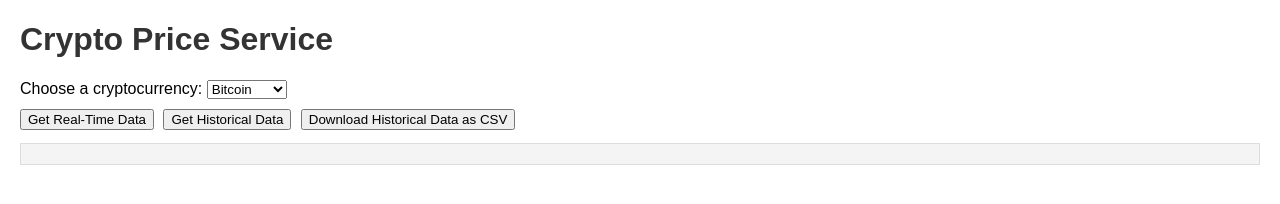
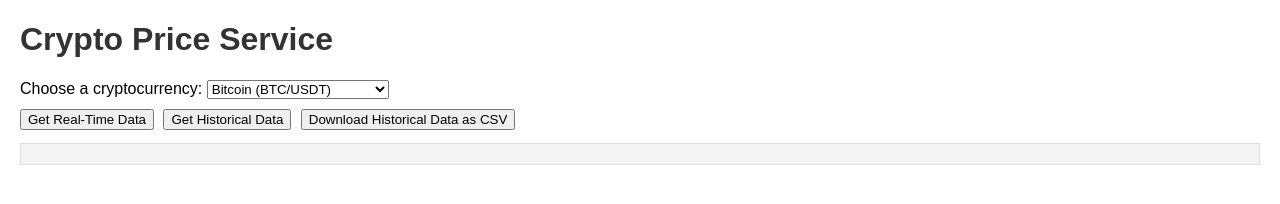
Before and after one commit to MKLSV/CryptoAPI, a website: page public/index.html in a window 1280 px wide. Drawn offline with Linux system fonts and the light colour scheme.

Commit message:
Update index.html

```diff
--- a/public/index.html
+++ b/public/index.html
@@ -11,11 +11,19 @@
   <div>
     <label for="cryptoId">Choose a cryptocurrency:</label>
     <select id="cryptoId">
-      <option value="bitcoin">Bitcoin</option>
-      <option value="ethereum">Ethereum</option>
-      <option value="litecoin">Litecoin</option>
-      <option value="ripple">Ripple</option>
-      <option value="dogecoin">Dogecoin</option>
+      <option value="bitcoin">Bitcoin (BTC/USDT)</option>
+      <option value="ethereum">Ethereum (ETH/USDT)</option>
+      <option value="litecoin">Litecoin (LTC/USDT)</option>
+      <option value="ripple">Ripple (XRP/USDT)</option>
+      <option value="dogecoin">Dogecoin (DOGE/USDT)</option>
+      <option value="cardano">Cardano (ADA/USDT)</option>
+      <option value="polkadot">Polkadot (DOT/USDT)</option>
+      <option value="binancecoin">Binance Coin (BNB/USDT)</option>
+      <option value="chainlink">Chainlink (LINK/USDT)</option>
+      <option value="uniswap">Uniswap (UNI/USDT)</option>
+      <option value="solana">Solana (SOL/USDT)</option>
+      <option value="stellar">Stellar (XLM/USDT)</option>
+      <option value="vechain">VeChain (VET/USDT)</option>
     </select>
   </div>
   <div>
```
